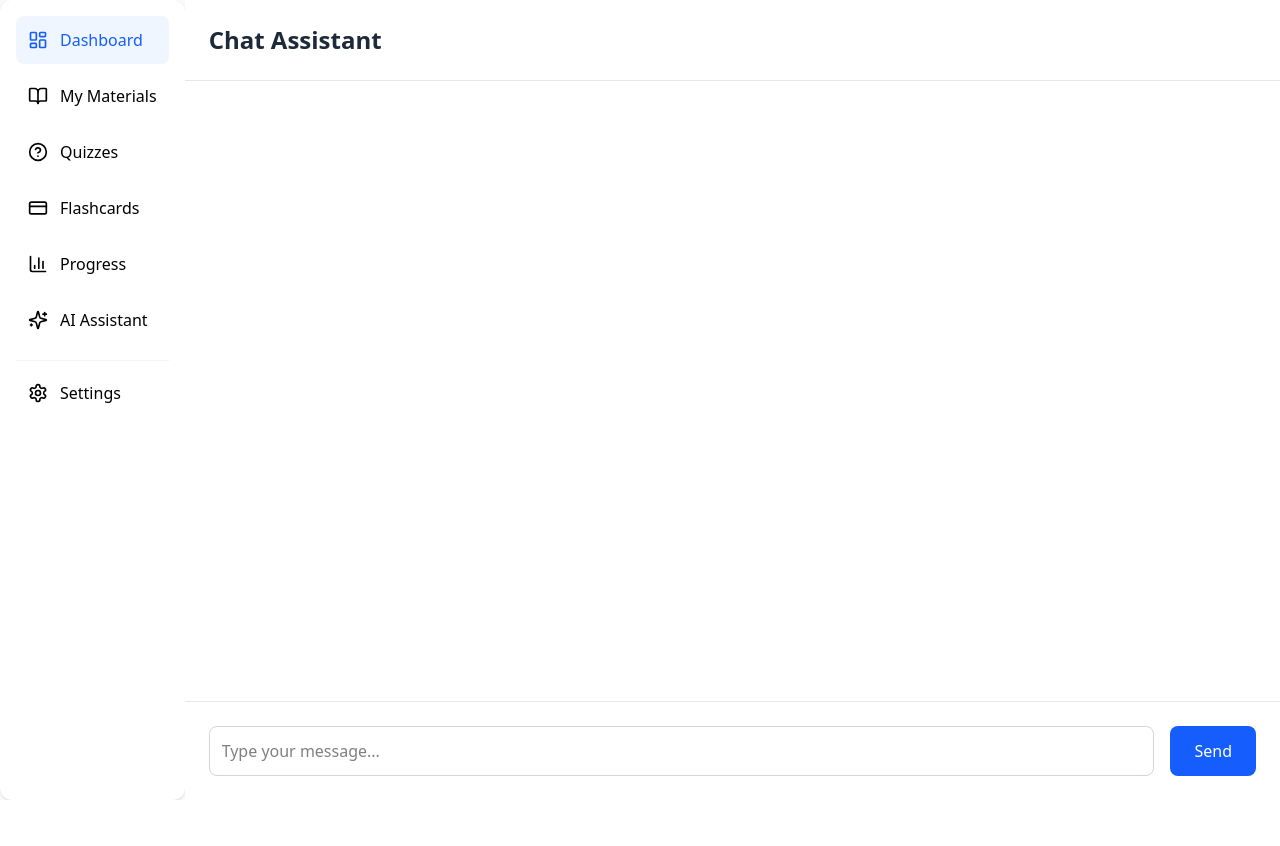
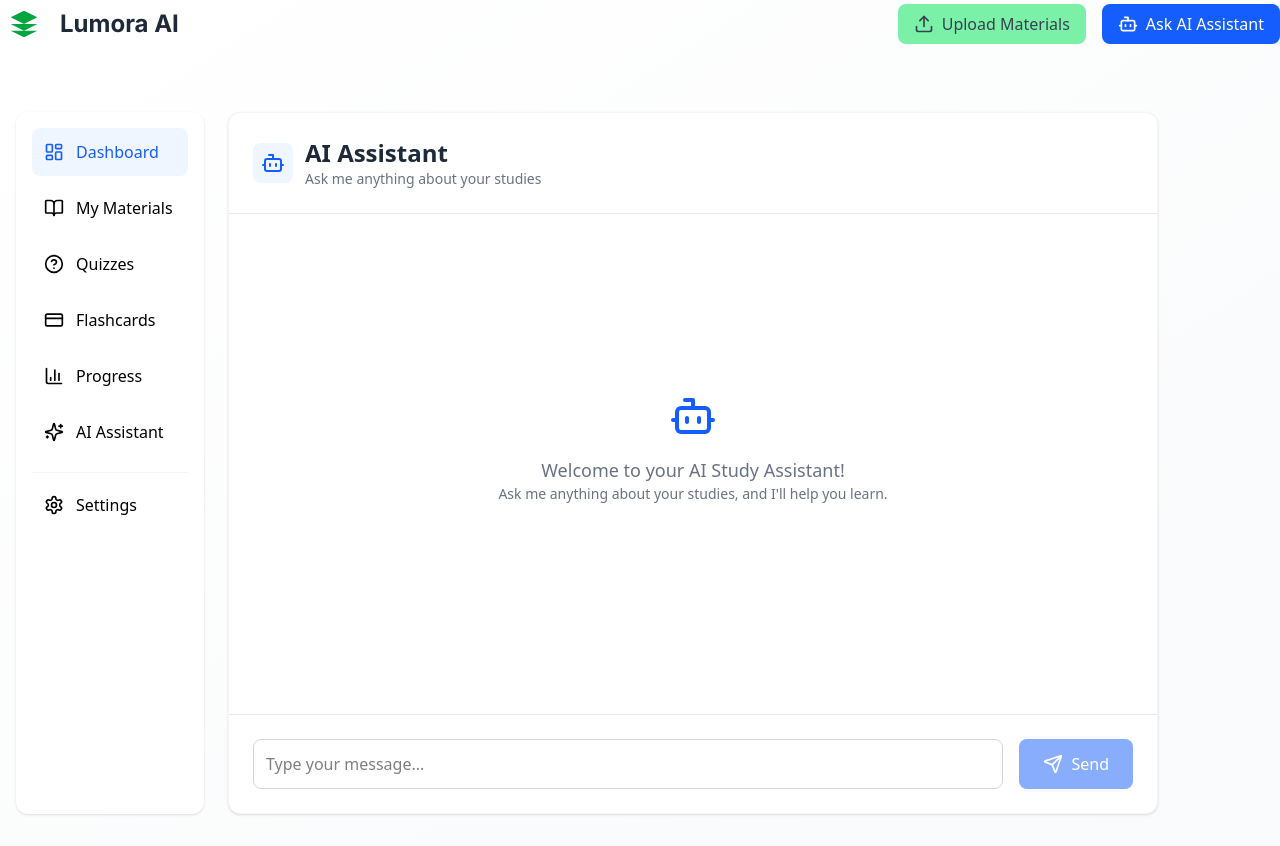
Before and after one commit to RAJIV81205/Lumora-AI, a React (Vite) app in the folder client/: page /dashboard/chat in a window 1280 px wide. Before the commit the page ends 800 px from the top, so only its background shows below. Built offline with nearby package versions, Linux system fonts and the light colour scheme.

Commit message:
Enhance Chat component with AI response simulation and loading state; integrate Navbar into Dashboard for improved layout and user experience.

```diff
--- a/client/src/components/pages/Dashboard/Chat.jsx
+++ b/client/src/components/pages/Dashboard/Chat.jsx
@@ -1,46 +1,109 @@
-import React, { useState } from 'react';
+import React, { useState, useRef, useEffect } from 'react';
 import Sidebar from './Sidebar';
+import Navbar from './Navbar';
+import { Send, Bot } from 'lucide-react';
 
 const Chat = () => {
   const [messages, setMessages] = useState([]);
   const [inputMessage, setInputMessage] = useState('');
+  const [isLoading, setIsLoading] = useState(false);
+  const messagesEndRef = useRef(null);
 
-  const handleSendMessage = (e) => {
+  const scrollToBottom = () => {
+    messagesEndRef.current?.scrollIntoView({ behavior: "smooth" });
+  };
+
+  useEffect(() => {
+    scrollToBottom();
+  }, [messages]);
+
+  const handleSendMessage = async (e) => {
     e.preventDefault();
     if (inputMessage.trim()) {
-      setMessages([...messages, { text: inputMessage, sender: 'user' }]);
+      const userMessage = {
+        text: inputMessage,
+        sender: 'user',
+        timestamp: new Date().toLocaleTimeString([], { hour: '2-digit', minute: '2-digit' })
+      };
+
+      setMessages(prev => [...prev, userMessage]);
       setInputMessage('');
-      // Here you would typically make an API call to your backend
-      // and handle the response
+      setIsLoading(true);
+
+      // Simulate AI response (replace with actual API call)
+      setTimeout(() => {
+        const aiMessage = {
+          text: "I'm here to help you with your studies. What would you like to learn about?",
+          sender: 'ai',
+          timestamp: new Date().toLocaleTimeString([], { hour: '2-digit', minute: '2-digit' })
+        };
+        setMessages(prev => [...prev, aiMessage]);
+        setIsLoading(false);
+      }, 1000);
     }
   };
 
   return (
-    <div className="flex h-screen bg-gray-50">
-      {/* Sidebar */}
+    <div className="min-h-screen bg-gradient-to-br from-white to-gray-50">
+      <Navbar />
+
+      <div className="container mx-auto px-4 py-8">
+        <div className="grid grid-cols-12 gap-6">
           <Sidebar />
 
-
-
-      {/* Main Chat Area */}
-      <div className="flex-1 flex flex-col bg-white">
+          <div className="col-span-9 bg-white rounded-xl shadow-sm border border-gray-100">
             <div className="p-6 border-b border-gray-200">
-          <h1 className="text-2xl font-bold text-gray-800">Chat Assistant</h1>
+              <div className="flex items-center space-x-3">
+                <div className="p-2 bg-blue-50 rounded-lg">
+                  <Bot className="h-6 w-6 text-blue-600" />
+                </div>
+                <div>
+                  <h1 className="text-2xl font-bold text-gray-800">AI Assistant</h1>
+                  <p className="text-sm text-gray-500">Ask me anything about your studies</p>
+                </div>
+              </div>
             </div>
 
-        <div className="flex-1 overflow-y-auto p-6 space-y-4">
-          {messages.map((message, index) => (
+            <div className="flex-1 overflow-y-auto p-6 space-y-4 h-[calc(100vh-300px)]">
+              {messages.length === 0 ? (
+                <div className="flex flex-col items-center justify-center h-full text-gray-500">
+                  <Bot className="h-12 w-12 mb-4 text-blue-600" />
+                  <p className="text-lg font-medium">Welcome to your AI Study Assistant!</p>
+                  <p className="text-sm">Ask me anything about your studies, and I'll help you learn.</p>
+                </div>
+              ) : (
+                messages.map((message, index) => (
                   <div
                     key={index}
+                    className={`flex ${message.sender === 'user' ? 'justify-end' : 'justify-start'}`}
+                  >
+                    <div
                       className={`max-w-[70%] p-4 rounded-2xl ${
                         message.sender === 'user'
-                  ? 'bg-blue-600 text-white ml-auto rounded-br-sm'
+                          ? 'bg-blue-600 text-white rounded-br-sm'
                           : 'bg-gray-100 text-gray-800 rounded-bl-sm'
                       }`}
                     >
-              {message.text}
+                      <p className="text-sm">{message.text}</p>
+                      <p className={`text-xs mt-1 ${message.sender === 'user' ? 'text-blue-100' : 'text-gray-500'}`}>
+                        {message.timestamp}
+                      </p>
                     </div>
-          ))}
+                  </div>
+                ))
+              )}
+              {isLoading && (
+                <div className="flex justify-start">
+                  <div className="bg-gray-100 text-gray-800 p-4 rounded-2xl rounded-bl-sm max-w-[70%]">
+                    <div className="flex space-x-2">
+                      <div className="w-2 h-2 bg-gray-400 rounded-full animate-bounce"></div>
+                      <div className="w-2 h-2 bg-gray-400 rounded-full animate-bounce" style={{ animationDelay: '0.2s' }}></div>
+                      <div className="w-2 h-2 bg-gray-400 rounded-full animate-bounce" style={{ animationDelay: '0.4s' }}></div>
+                    </div>
+                  </div>
+                </div>
+              )}
+              <div ref={messagesEndRef} />
             </div>
 
             <form onSubmit={handleSendMessage} className="p-6 border-t border-gray-200">
@@ -54,12 +117,16 @@ const Chat = () => {
                 />
                 <button
                   type="submit"
-              className="px-6 py-3 bg-blue-600 text-white rounded-lg hover:bg-blue-700 transition-colors duration-200 focus:outline-none focus:ring-2 focus:ring-blue-500 focus:ring-offset-2"
+                  disabled={isLoading || !inputMessage.trim()}
+                  className="px-6 py-3 bg-blue-600 text-white rounded-lg hover:bg-blue-700 transition-colors duration-200 focus:outline-none focus:ring-2 focus:ring-blue-500 focus:ring-offset-2 disabled:opacity-50 disabled:cursor-not-allowed flex items-center space-x-2"
                 >
-              Send
+                  <Send className="h-5 w-5" />
+                  <span>Send</span>
                 </button>
               </div>
             </form>
+          </div>
+        </div>
       </div>
     </div>
   );
--- a/client/src/components/pages/Dashboard/Dashboard.jsx
+++ b/client/src/components/pages/Dashboard/Dashboard.jsx
@@ -13,40 +13,16 @@ import {
 } from "lucide-react";
 import Sidebar from "./Sidebar";
 import UploadMaterialsPopup from "./UploadMaterialsPopup";
+import Navbar from "./Navbar";
 
 const Dashboard = () => {
     const [isUploadPopupOpen, setIsUploadPopupOpen] = useState(false);
 
     return (
         <div className="font-sans bg-gradient-to-br from-white to-gray-50 rounded-xl shadow-md p-6 w-full">
-            <header className="flex justify-between items-center mb-8">
-                <div className="flex items-center space-x-3">
-                    <div className="bg-white text-white p-2 rounded-full transform hover:rotate-6 transition-transform duration-300">
-                        <svg
-                            className="w-8 h-8 text-green-600"
-                            viewBox="0 0 24 24"
-                            fill="currentColor"
-                            whileHover="hover"
-                        >
-                            <path d="M12 2L2 7l10 5 10-5-10-5zM2 17l10 5 10-5M2 12l10 5 10-5" />
-                        </svg>
-                    </div>
-                    <h1 className="text-2xl font-bold text-gray-800 font-open-sans">Lumora AI</h1>
-                </div>
-                <div className="flex space-x-4">
-                    <button
-                        onClick={() => setIsUploadPopupOpen(true)}
-                        className="bg-green-300 text-gray-700 px-4 py-2 rounded-lg font-medium flex items-center space-x-2 hover:shadow-lg transition-all duration-300"
-                    >
-                        <Upload className="h-5 w-5" />
-                        <span>Upload Materials</span>
-                    </button>
-                    <button className="bg-blue-600 text-white px-4 py-2 rounded-lg font-medium flex items-center space-x-2 hover:bg-blue-500 transition-all duration-300">
-                        <Bot className="h-5 w-5" />
-                        <span>Ask AI Assistant</span>
-                    </button>
-                </div>
-            </header>
+
+            <Navbar />
+
 
             <UploadMaterialsPopup
                 isOpen={isUploadPopupOpen}
--- /dev/null
+++ b/client/src/components/pages/Dashboard/Navbar.jsx
@@ -0,0 +1,45 @@
+import React from 'react'
+import { Upload, Bot } from 'lucide-react'
+import UploadMaterialsPopup from "./UploadMaterialsPopup";
+import { useState } from 'react';
+
+const Navbar = () => {
+
+    const [isUploadPopupOpen, setIsUploadPopupOpen] = useState(false);
+    return (
+        <header className="flex justify-between items-center mb-8">
+            <div className="flex items-center space-x-3">
+                <div className="bg-white text-white p-2 rounded-full transform hover:rotate-6 transition-transform duration-300">
+                    <svg
+                        className="w-8 h-8 text-green-600"
+                        viewBox="0 0 24 24"
+                        fill="currentColor"
+                        whileHover="hover"
+                    >
+                        <path d="M12 2L2 7l10 5 10-5-10-5zM2 17l10 5 10-5M2 12l10 5 10-5" />
+                    </svg>
+                </div>
+                <h1 className="text-2xl font-bold text-gray-800 font-open-sans">Lumora AI</h1>
+            </div>
+            <div className="flex space-x-4">
+                <button
+                    onClick={() => setIsUploadPopupOpen(true)}
+                    className="bg-green-300 text-gray-700 px-4 py-2 rounded-lg font-medium flex items-center space-x-2 hover:shadow-lg transition-all duration-300"
+                >
+                    <Upload className="h-5 w-5" />
+                    <span>Upload Materials</span>
+                </button>
+                <button className="bg-blue-600 text-white px-4 py-2 rounded-lg font-medium flex items-center space-x-2 hover:bg-blue-500 transition-all duration-300">
+                    <Bot className="h-5 w-5" />
+                    <span>Ask AI Assistant</span>
+                </button>
+            </div>
+            <UploadMaterialsPopup
+                isOpen={isUploadPopupOpen}
+                onClose={() => setIsUploadPopupOpen(false)}
+            />
+        </header>
+    )
+}
+
+export default Navbar
```
Lines whose indentation alone changed are shown as unchanged.
